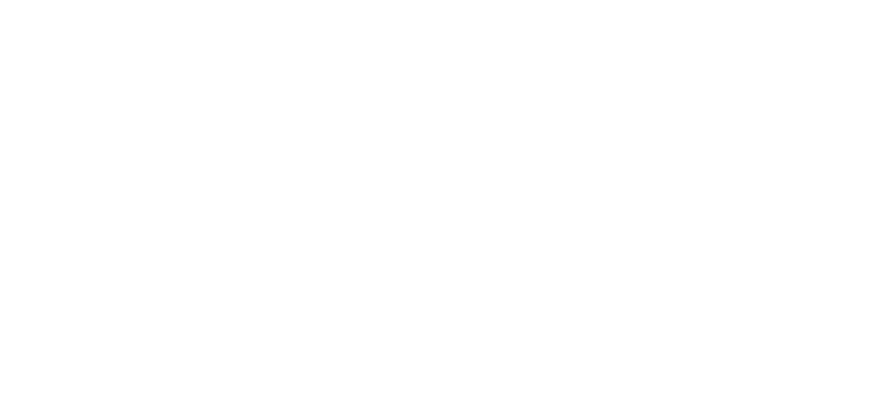
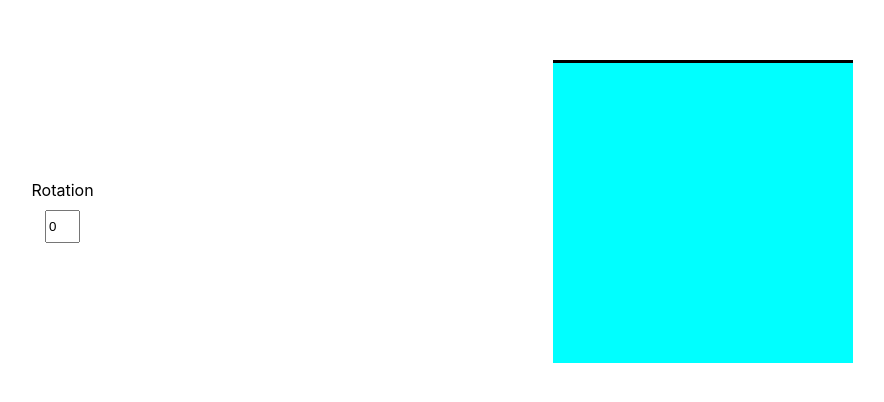
Before and after one commit to AshotHeb/arpi-react-tutorial, a React (Create React App) app: page / in a window 1280 px wide. Shown: the part 140-542 px from the top of the page, without its empty margins (198-1082 px from the left). Built offline with nearby package versions, Linux system fonts and the light colour scheme.

Commit message:
useState + styles

```diff
--- a/src/App.css
+++ /dev/null
@@ -1,38 +0,0 @@
-.App {
-  text-align: center;
-}
-
-.App-logo {
-  height: 40vmin;
-  pointer-events: none;
-}
-
-@media (prefers-reduced-motion: no-preference) {
-  .App-logo {
-    animation: App-logo-spin infinite 20s linear;
-  }
-}
-
-.App-header {
-  background-color: #282c34;
-  min-height: 100vh;
-  display: flex;
-  flex-direction: column;
-  align-items: center;
-  justify-content: center;
-  font-size: calc(10px + 2vmin);
-  color: white;
-}
-
-.App-link {
-  color: #61dafb;
-}
-
-@keyframes App-logo-spin {
-  from {
-    transform: rotate(0deg);
-  }
-  to {
-    transform: rotate(360deg);
-  }
-}
--- a/src/App.js
+++ b/src/App.js
@@ -1,9 +1,10 @@
+import { DivRotation } from "./components/DivRotation";
 
 
 function App() {
   return (
     <div className="App">
-
+      <DivRotation />
     </div>
   );
 }
--- /dev/null
+++ b/src/components/DivRotation/index.jsx
@@ -0,0 +1,190 @@
+import { useState } from 'react'
+import './styles.css'
+
+const getRotationCorrectValue = (rotateDeg) => {
+    const countOfCicle = Math.trunc(rotateDeg / 360)
+
+    if (countOfCicle >= 1) {
+        return rotateDeg - countOfCicle * 360
+    }
+
+    return rotateDeg
+}
+
+export const DivRotation = () => {
+    const [rotation, setRotation] = useState(0)
+    const [divColor, setDivColor] = useState('aqua')
+
+
+
+    const handleChange = (event) => {
+        const value = getRotationCorrectValue(+event.target.value)
+
+        //this.setState({rotation:value})
+        setRotation(value)
+
+        /*Chagning div background color*/
+        if (value >= 90 && value < 180) {
+            setDivColor('red')
+            return
+        }
+
+        if (value >= 180 && value < 270) {
+            setDivColor('blue')
+            return
+        }
+
+        if (value >= 270 && value < 360) {
+            setDivColor('orange')
+        } else {
+            setDivColor('aqua')
+        }
+    }
+
+    const handleFocus = (event) => {
+        const value = +event.target.value
+        if (!value) {
+            event.target.value = ''
+        }
+    }
+
+    const rotationDivClassName = ['rotatable-div' , divColor]
+
+    return (
+        <div className='div-rotation-wrapper'>
+            <div className='div-cotrol-box'>
+                <label htmlFor="rotationInput">Rotation</label>
+                <input
+                    type="number"
+                    className='rotation-control-input'
+                    id="rotationInput"
+                    defaultValue={rotation}
+                    onChange={handleChange}
+                    onFocus={handleFocus}
+                />
+            </div>
+
+            <div
+                // className={`rotatable-div ${divColor}}`
+                className={rotationDivClassName.join(' ')}
+                style={{
+                    transform: `rotate(${rotation}deg)`,
+                }}
+
+            ></div>
+
+        </div>
+    )
+}
+
+
+
+
+
+
+
+
+
+
+
+
+
+
+
+
+
+
+
+
+
+
+
+
+
+
+
+
+
+/* First Variant*/
+
+
+
+
+
+
+
+
+// import { useState } from 'react'
+// import './styles.css'
+
+// const getRotationCorrectValue = (rotateDeg) => {
+//     const countOfCicle = Math.trunc(rotateDeg / 360)
+
+//     if (countOfCicle >= 1) {
+//         return rotateDeg - countOfCicle * 360
+//     }
+
+//     return rotateDeg
+// }
+
+// export const DivRotation = () => {
+//     const [rotation, setRotation] = useState(0)
+//     const [divColor, setDivColor] = useState('aqua')
+
+
+//     // state = {
+//     //     rotation:0
+//     // }
+
+//     const handleChange = (event) => {
+//         const value = +event.target.value
+
+//         //this.setState({rotation:value})
+//         setRotation(getRotationCorrectValue(value))
+
+//         /*Chagning div background color*/
+//         if (value >= 90 && value < 180) {
+//             setDivColor('red')
+//         }
+
+//         if (value >= 180 && value < 270) {
+//             setDivColor('blue')
+//         }
+
+//         if (value >= 270 && value < 360) {
+//             setDivColor('orange')
+//         }
+//     }
+
+//     const handleFocus = (event) => {
+//         const value = +event.target.value
+//         if (!value) {
+//             event.target.value = ''
+//         }
+//     }
+
+//     return (
+//         <div className='div-rotation-wrapper'>
+//             <div className='div-cotrol-box'>
+//                 <label htmlFor="rotationInput">Rotation</label>
+//                 <input
+//                     type="number"
+//                     className='rotation-control-input'
+//                     id="rotationInput"
+//                     defaultValue={rotation}
+//                     onChange={handleChange}
+//                     onFocus={handleFocus}
+//                 />
+//             </div>
+
+//             <div className='rotatable-div'
+//                 style={{
+//                     transform: `rotate(${rotation}deg)`,
+//                     backgroundColor: `${divColor}`
+//                 }}
+
+//             ></div>
+
+//         </div>
+//     )
+// }
--- /dev/null
+++ b/src/components/DivRotation/styles.css
@@ -0,0 +1,42 @@
+.rotatable-div{
+    width: 300px;
+    height: 300px;
+    border-top: 3px solid black;
+    background-color: aqua;
+
+}
+.rotatable-div.aqua {
+    background-color: aqua;
+}
+
+.rotatable-div.red {
+    background-color: red;
+}
+
+.rotatable-div.blue {
+    background-color: blue;
+}
+
+.rotatable-div.orange {
+    background-color: orange;
+}
+
+
+.div-rotation-wrapper{
+    display: flex;
+    justify-content: space-around;
+    align-items: center;
+    margin-top: 200px;
+}
+
+.rotation-control-input{
+    width: 27px;
+    height: 27px;
+}
+
+.div-cotrol-box{
+    display: flex;
+    flex-direction: column;
+    gap: 10px;
+    align-items: center;
+}
--- a/src/index.css
+++ b/src/index.css
@@ -11,3 +11,15 @@
   font-family: source-code-pro, Menlo, Monaco, Consolas, 'Courier New',
     monospace;
 }
+
+/* Chrome, Safari, Edge, Opera */
+input::-webkit-outer-spin-button,
+input::-webkit-inner-spin-button {
+  -webkit-appearance: none;
+  margin: 0;
+}
+
+/* Firefox */
+input[type=number] {
+  -moz-appearance: textfield;
+}
```
